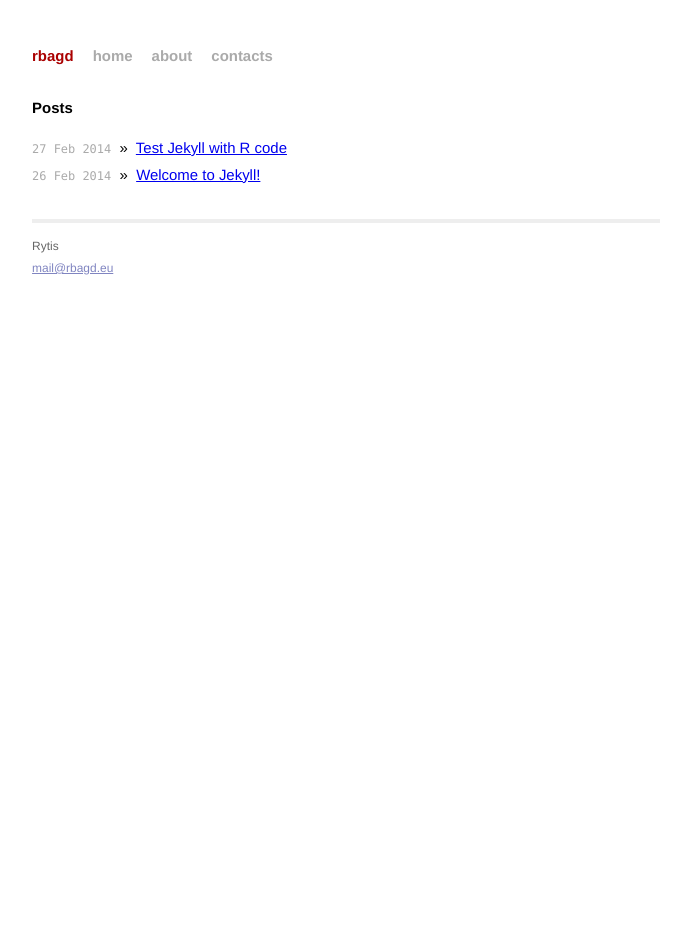
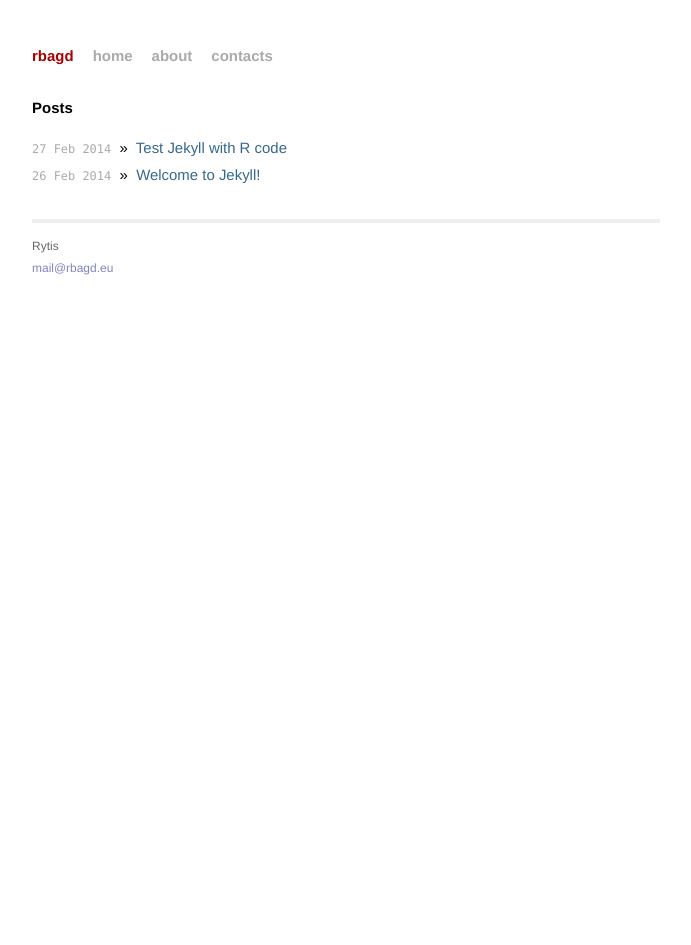
Before and after one commit to rbagd/rbagd.github.io, a Jekyll site: the page built from index.html, in a window 1280 px wide. Shown: the whole page, without its empty margins (294-985 px from the left). Built offline with Jekyll 4.4.1, drawn with Linux system fonts in a browser that asks for light colours; Markdown is read by kramdown in place of the engine named in the settings.

Commit message:
modified link css

```diff
--- a/css/main.css
+++ b/css/main.css
@@ -25,10 +25,9 @@ h1, h2, h3, h4, h5, h6 {
 h1 { margin-bottom: 1em; }
 p { margin: 1em 0; }
 
-a { color:navyblue;}
-/* a         { color: #00a; } */
+a { color:#36688e; text-decoration:none; }
 a:hover   { color: #000; }
-a:visited { color: #a0a; }
+a:visited { color: #7d38c1; }
 
 /*****************************************************************************/
 /*
```
